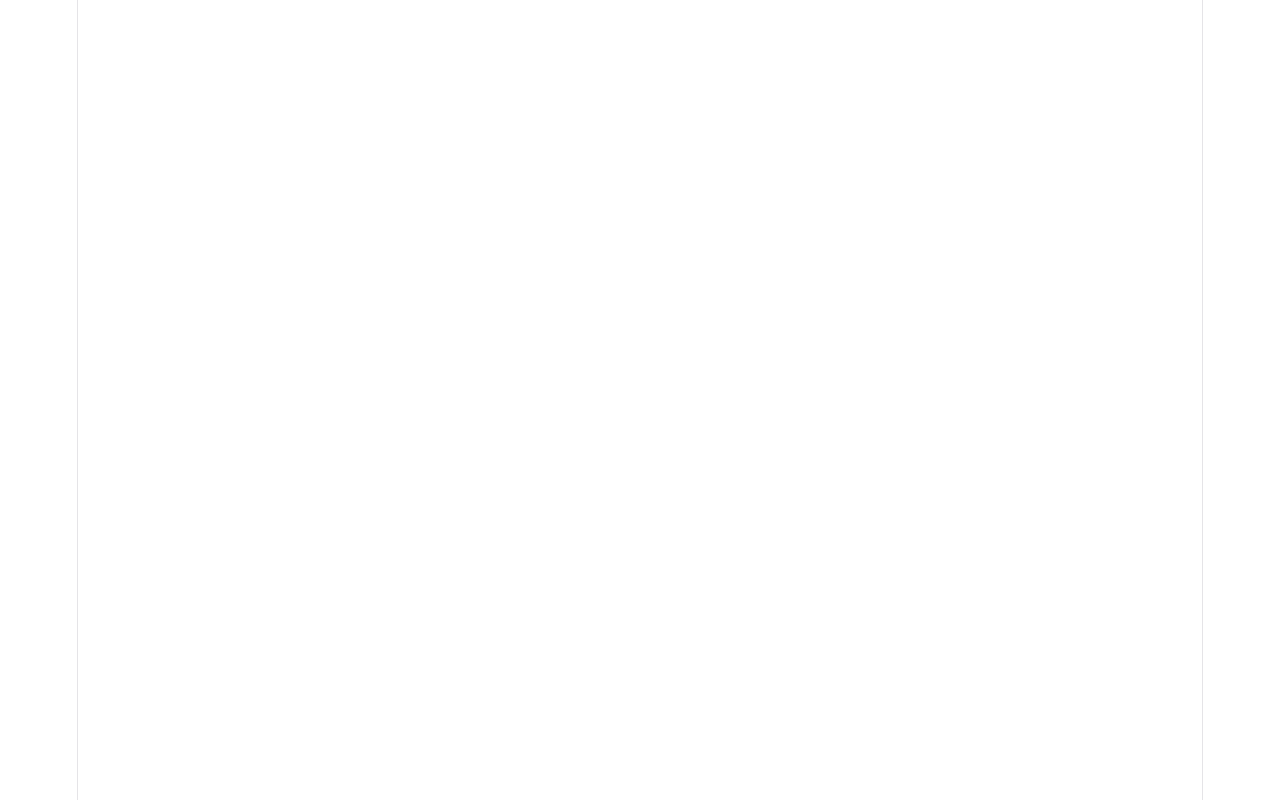
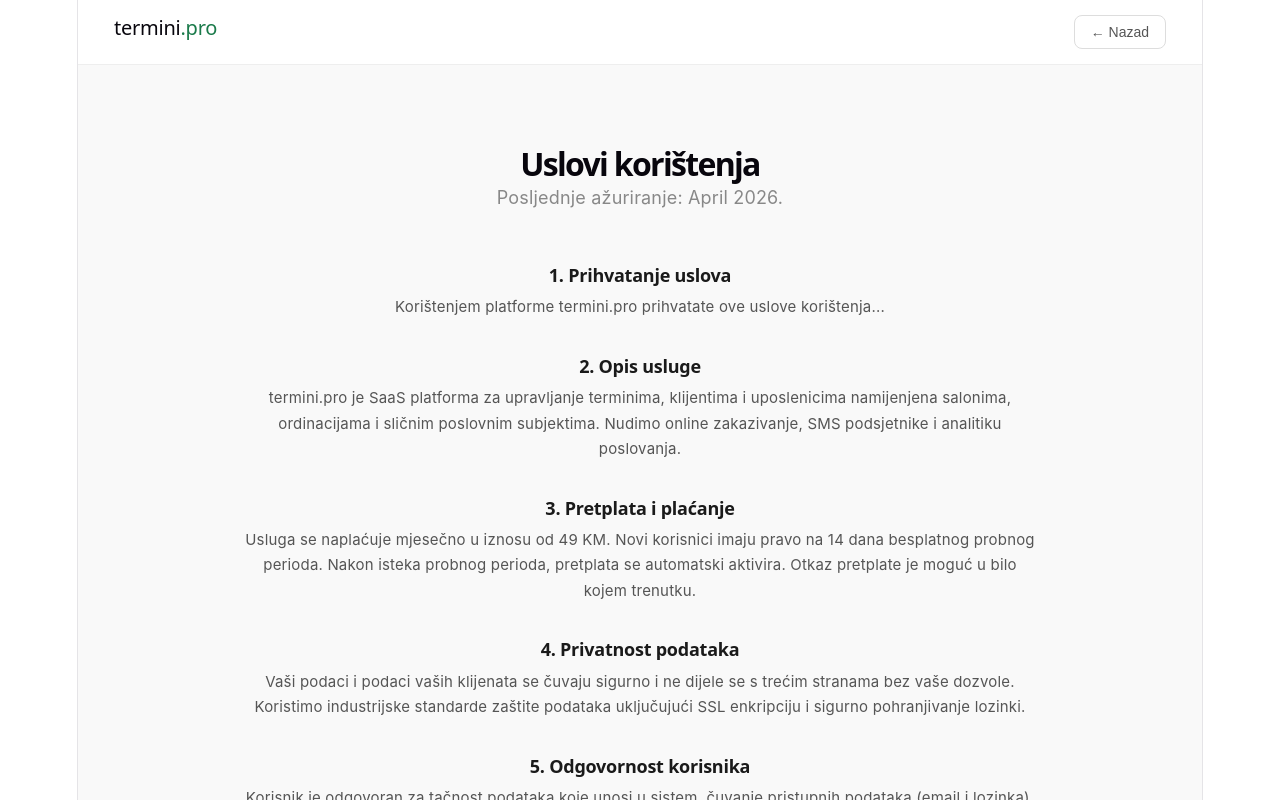
Before and after one commit to adijatadjogo91-cloud/termini-frontend, a React (Vite) app: page /terms in a window 1280 px wide. Before the commit this address had no page. Shown: the top 800 px of the page. Built offline with nearby package versions, Linux system fonts and the light colour scheme.

Commit message:
Dodana stranica Uslovi koristenja

```diff
--- a/src/App.jsx
+++ b/src/App.jsx
@@ -11,7 +11,7 @@ import NovaUsluga from './pages/NovaUsluga'
 import Landing from './pages/Landing'
 import Booking from './pages/Booking'
 import Uposlenici from './pages/Uposlenici'
-
+import TermsAndConditions from './pages/TermsAndConditions'
 function App() {
   return (
     <BrowserRouter>
@@ -27,6 +27,7 @@ function App() {
         <Route path="/usluge" element={<Usluge />} />
         <Route path="/nova-usluga" element={<NovaUsluga />} />
         <Route path="/booking/:slug" element={<Booking />} />
+        <Route path="/terms" element={<TermsAndConditions />} />
         <Route path="/uposlenici" element={<Uposlenici />} />
       </Routes>
     </BrowserRouter>
--- a/src/pages/Landing.jsx
+++ b/src/pages/Landing.jsx
@@ -165,6 +165,11 @@ export default function Landing() {
         <p style={{ color: '#888', fontSize: '14px' }}>
           © 2026 termini.pro — Napravljeno s ❤️ u Bosni i Hercegovini
         </p>
+        <p style={{ marginTop: '8px' }}>
+          <a href="/terms" style={{ color: '#888', fontSize: '13px', textDecoration: 'underline' }}>
+            Uslovi korištenja
+          </a>
+        </p>
       </div>
 
     </div>
--- /dev/null
+++ b/src/pages/TermsAndConditions.jsx
@@ -0,0 +1,81 @@
+import { useNavigate } from 'react-router-dom';
+
+export default function TermsAndConditions() {
+  const navigate = useNavigate();
+
+  return (
+    <div style={{ fontFamily: 'Inter, sans-serif', color: '#1a1a1a', background: '#f9f9f9', minHeight: '100vh' }}>
+
+      {/* Navbar */}
+      <div style={{
+        height: '64px', background: 'white', borderBottom: '1px solid #eee',
+        display: 'flex', alignItems: 'center', justifyContent: 'space-between',
+        padding: '0 2rem', position: 'sticky', top: 0, zIndex: 100
+      }}>
+        <h2 onClick={() => navigate('/')} style={{ fontSize: '20px', cursor: 'pointer' }}>
+          termini<span style={{ color: '#1a7a4a' }}>.pro</span>
+        </h2>
+        <button onClick={() => navigate('/')} style={{
+          background: 'none', border: '1px solid #ddd', borderRadius: '8px',
+          padding: '8px 16px', fontSize: '14px', cursor: 'pointer', color: '#555'
+        }}>
+          ← Nazad
+        </button>
+      </div>
+
+      <div style={{ maxWidth: '800px', margin: '0 auto', padding: '3rem 2rem' }}>
+        <h1 style={{ fontSize: '32px', fontWeight: '700', marginBottom: '8px' }}>Uslovi korištenja</h1>
+        <p style={{ color: '#888', marginBottom: '3rem' }}>Posljednje ažuriranje: April 2026.</p>
+
+        {[
+          {
+        title: '1. Prihvatanje uslova',
+text: 'Korištenjem platforme termini.pro prihvatate ove uslove korištenja...'
+          },
+          {
+            title: '2. Opis usluge',
+            text: 'termini.pro je SaaS platforma za upravljanje terminima, klijentima i uposlenicima namijenjena salonima, ordinacijama i sličnim poslovnim subjektima. Nudimo online zakazivanje, SMS podsjetnike i analitiku poslovanja.'
+          },
+          {
+            title: '3. Pretplata i plaćanje',
+            text: 'Usluga se naplaćuje mjesečno u iznosu od 49 KM. Novi korisnici imaju pravo na 14 dana besplatnog probnog perioda. Nakon isteka probnog perioda, pretplata se automatski aktivira. Otkaz pretplate je moguć u bilo kojem trenutku.'
+          },
+          {
+            title: '4. Privatnost podataka',
+            text: 'Vaši podaci i podaci vaših klijenata se čuvaju sigurno i ne dijele se s trećim stranama bez vaše dozvole. Koristimo industrijske standarde zaštite podataka uključujući SSL enkripciju i sigurno pohranjivanje lozinki.'
+          },
+          {
+            title: '5. Odgovornost korisnika',
+            text: 'Korisnik je odgovoran za tačnost podataka koje unosi u sistem, čuvanje pristupnih podataka (email i lozinka), te korištenje platforme u skladu sa važećim zakonima Bosne i Hercegovine.'
+          },
+          {
+            title: '6. Dostupnost usluge',
+            text: 'Nastojimo osigurati dostupnost platforme 24/7, ali ne možemo garantovati neprekidan rad. U slučaju tehničkih problema, trudimo se riješiti ih u najkraćem mogućem roku.'
+          },
+          {
+            title: '7. Izmjene uvjeta',
+            text: 'Zadržavamo pravo izmjene ovih uvjeta. O značajnim izmjenama obavijestit ćemo korisnike putem emaila najmanje 14 dana unaprijed.'
+          },
+          {
+            title: '8. Kontakt',
+            text: 'Za sva pitanja vezana za uvjete korištenja možete nas kontaktirati na: info@termini.pro'
+          },
+        ].map((s, i) => (
+          <div key={i} style={{ marginBottom: '2rem' }}>
+            <h2 style={{ fontSize: '18px', fontWeight: '600', marginBottom: '8px', color: '#1a1a1a' }}>{s.title}</h2>
+            <p style={{ fontSize: '15px', color: '#555', lineHeight: '1.7' }}>{s.text}</p>
+          </div>
+        ))}
+
+      </div>
+
+      {/* Footer */}
+      <div style={{ padding: '32px 2rem', background: 'white', borderTop: '1px solid #eee', textAlign: 'center' }}>
+        <p style={{ color: '#888', fontSize: '14px' }}>
+          © 2026 termini.pro — Napravljeno s ❤️ u Bosni i Hercegovini
+        </p>
+      </div>
+
+    </div>
+  )
+}
```
